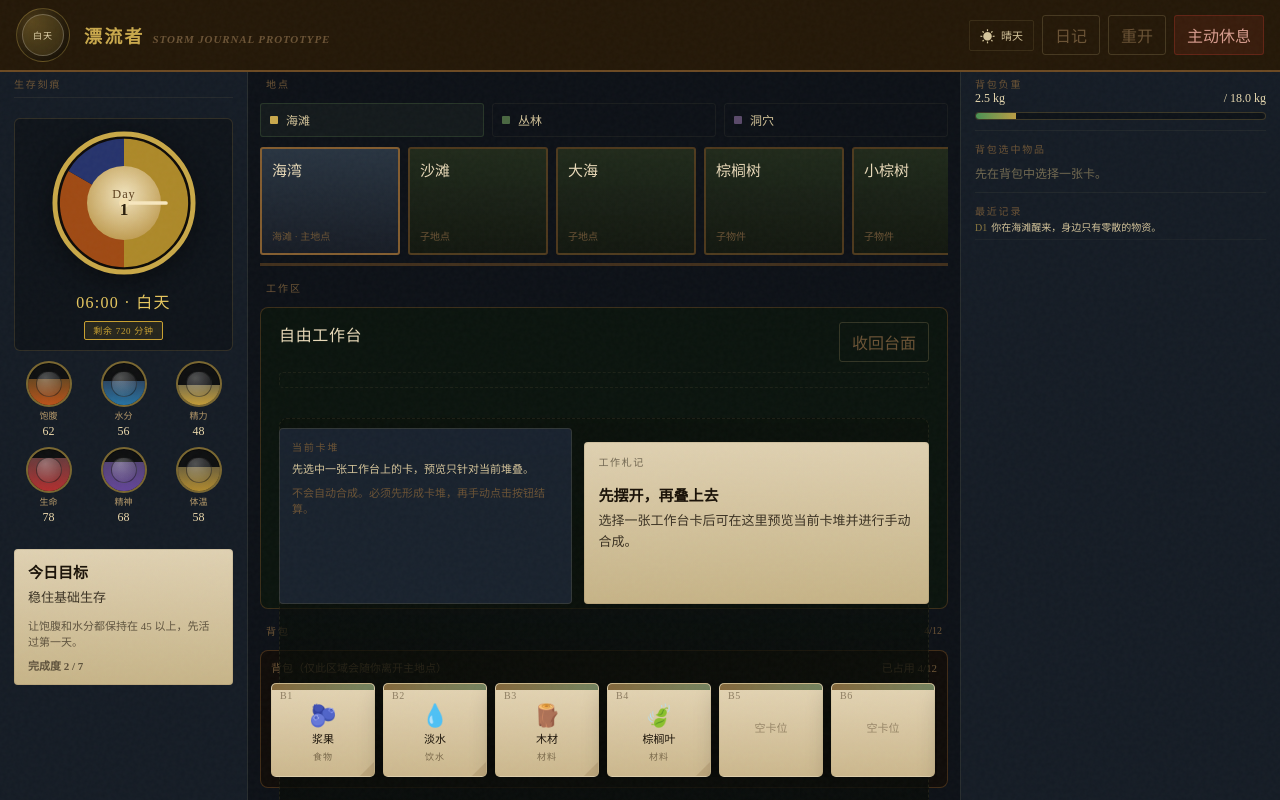
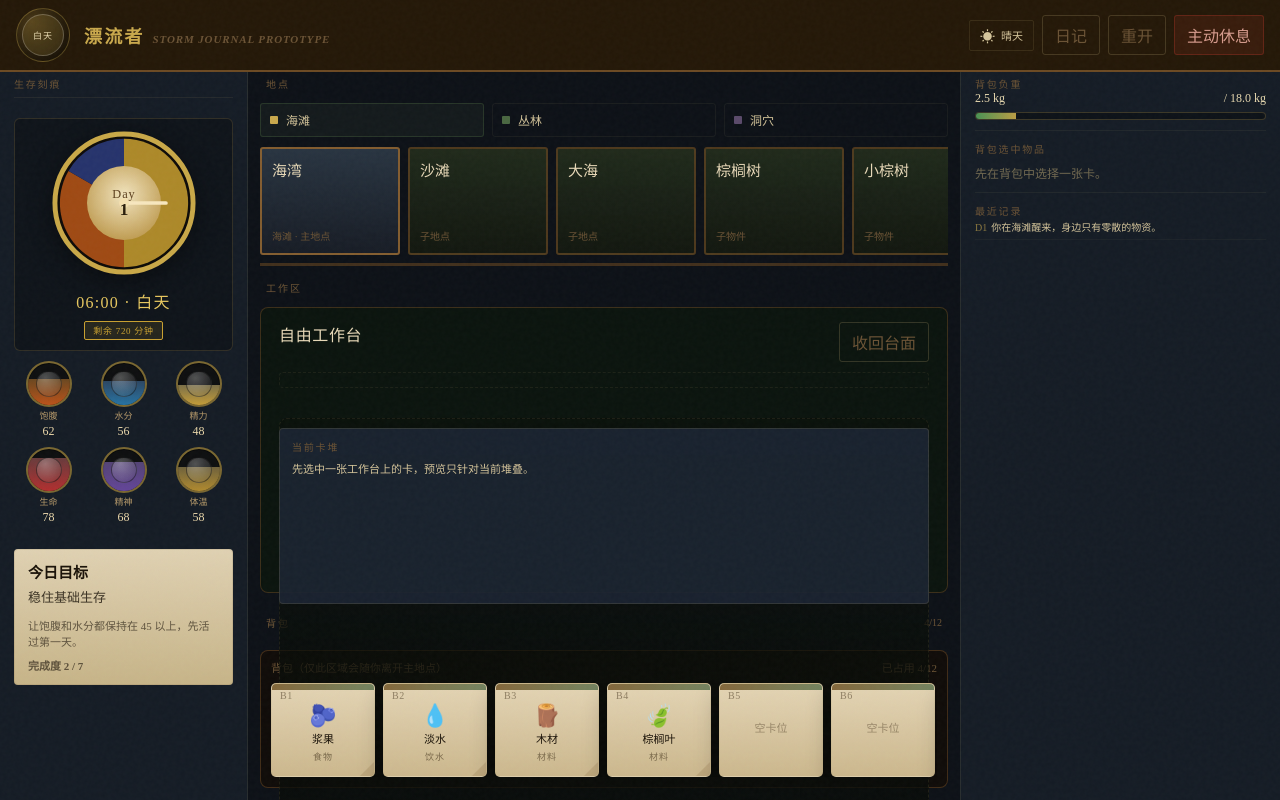
Before and after one commit to jollywu24/2d-survival-card-demo, a React (Vite) app: page / in a window 1280 px wide. Built offline with nearby package versions, Linux system fonts and the light colour scheme.

Commit message:
Remove work notes panel and hard-separate workspace from backpack (#28)

```diff
--- a/src/App.tsx
+++ b/src/App.tsx
@@ -123,7 +123,6 @@ function App() {
     moveWorkbenchStack,
     storeAllWorkbenchItems,
     useBackpackItem,
-    useWorkbenchItem,
     discardBackpackItem,
     exploreTerrainDrops,
     craftWorkbenchRecipe,
@@ -161,13 +160,6 @@ function App() {
         ? workbench.filter((card) => card.stackId === selectedWorkbenchCard.stackId)
         : [],
     [selectedWorkbenchCard, workbench],
-  );
-  const selectedWorkbenchSameItemCount = useMemo(
-    () =>
-      selectedWorkbenchCard
-        ? selectedWorkbenchStack.filter((card) => card.itemId === selectedWorkbenchCard.itemId).length
-        : 0,
-    [selectedWorkbenchCard, selectedWorkbenchStack],
   );
   const workbenchRecipe = getWorkbenchRecipePreview(workbench, selectedWorkbenchCardId);
   const craftableBackpackRecipes = useMemo(
@@ -776,56 +768,7 @@ function App() {
                     )}
                   </>
                 ) : (
-                  <>
-                    <div className="recipe-line">先选中一张工作台上的卡，预览只针对当前堆叠。</div>
-                    <div className="recipe-line subtle">
-                      不会自动合成。必须先形成卡堆，再手动点击按钮结算。
-                    </div>
-                  </>
-                )}
-              </div>
-
-              <div className="selected-paper">
-                {selectedWorkbenchCard && selectedWorkbenchItem ? (
-                  <>
-                    <div className="paper-kicker">工作台卡</div>
-                    <h3>{selectedWorkbenchItem.name}</h3>
-                    <p>{selectedWorkbenchItem.description}</p>
-                    <div className="paper-meta">
-                      <span>所在卡堆 {selectedWorkbenchStack.length} 张</span>
-                      <span>同名 x{selectedWorkbenchSameItemCount}</span>
-                      <span>类型 {itemTypeLabel[selectedWorkbenchItem.type]}</span>
-                    </div>
-                    <div className="paper-actions">
-                      {selectedWorkbenchItem.effect && (
-                        <button
-                          type="button"
-                          className="btn-paper"
-                          disabled={!!activeEvent || !!ending}
-                          onClick={() => useWorkbenchItem(selectedWorkbenchCard.id)}
-                        >
-                          直接使用
-                        </button>
-                      )}
-                      <button
-                        type="button"
-                        className="btn-paper secondary-ink"
-                        onClick={() => moveWorkbenchToBackpack(selectedWorkbenchCard.id)}
-                      >
-                        收回背包
-                      </button>
-                    </div>
-                  </>
-                ) : (
-                  <>
-                    <div className="paper-kicker">工作札记</div>
-                    <h3>{selectedBackpackItem ? '背包卡详情已移动到右侧栏' : '先摆开，再叠上去'}</h3>
-                    <p>
-                      {selectedBackpackItem
-                        ? '你可以在右侧直接查看描述、耐久/占比与负重，并进行使用或丢弃。'
-                        : '选择一张工作台卡后可在这里预览当前卡堆并进行手动合成。'}
-                    </p>
-                  </>
+                  <div className="recipe-line">先选中一张工作台上的卡，预览只针对当前堆叠。</div>
                 )}
               </div>
             </div>
--- a/src/styles.css
+++ b/src/styles.css
@@ -2338,6 +2338,15 @@ body {
 .workspace-bottom {
   position: relative;
   z-index: 60;
+  grid-template-columns: 1fr;
+}
+
+.field-backpack-row {
+  margin-top: 8px;
+}
+
+.card-workspace {
+  margin-bottom: 8px;
 }
 
 .carry-line {
```
